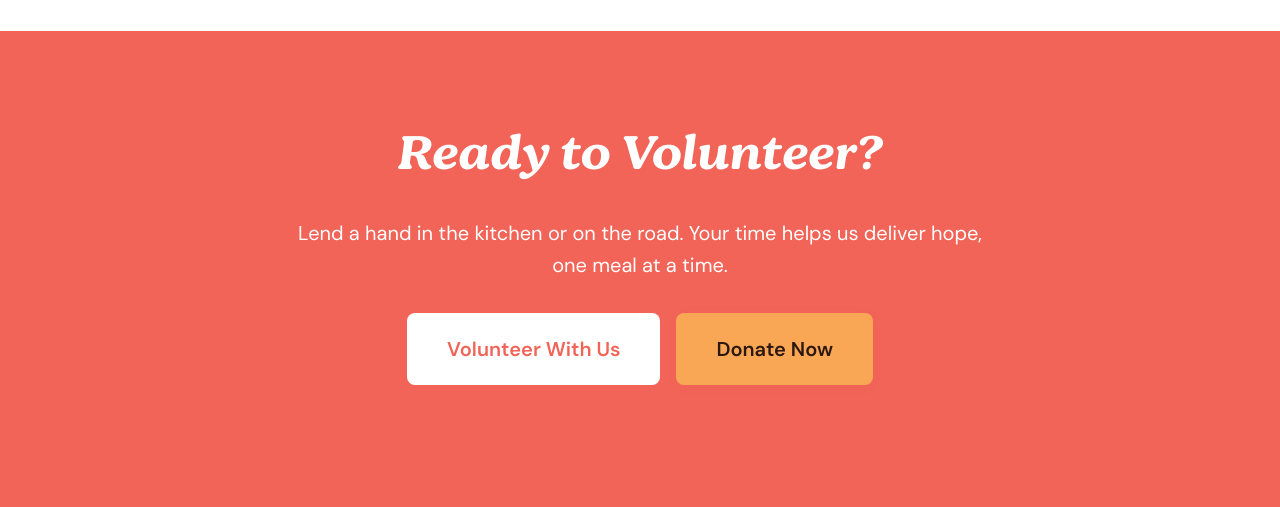
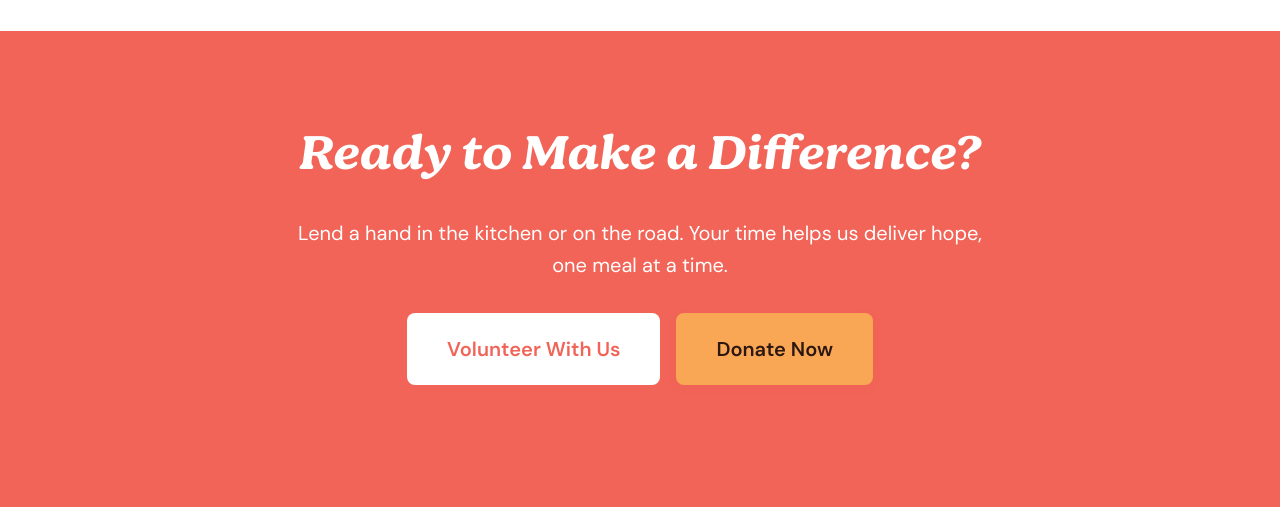
Before and after one commit to web-mk/yardley-kindness-kitchen, a website: page index.html in a window 1280 px wide. Shown: the part 2860-3367 px from the top of the page. Drawn offline with Linux system fonts and the light colour scheme.

Commit message:
Change text

```diff
--- a/index.html
+++ b/index.html
@@ -109,7 +109,7 @@
   <!-- Call to Action Section -->
   <section class="bg-maroon text-center" style="color: var(--color-white);">
     <div class="container">
-      <h2 style="color: var(--color-white);">Ready to Volunteer?</h2>
+      <h2 style="color: var(--color-white);">Ready to Make a Difference?</h2>
       <p class="text-lg max-w-700 mb-2">Lend a hand in the kitchen or on the road. Your time helps us deliver hope, one meal at a time.</p>
       <div class="cta-container">
         <a href="volunteer.html" class="btn btn-lg btn-white-maroon">Volunteer With Us</a>
```
